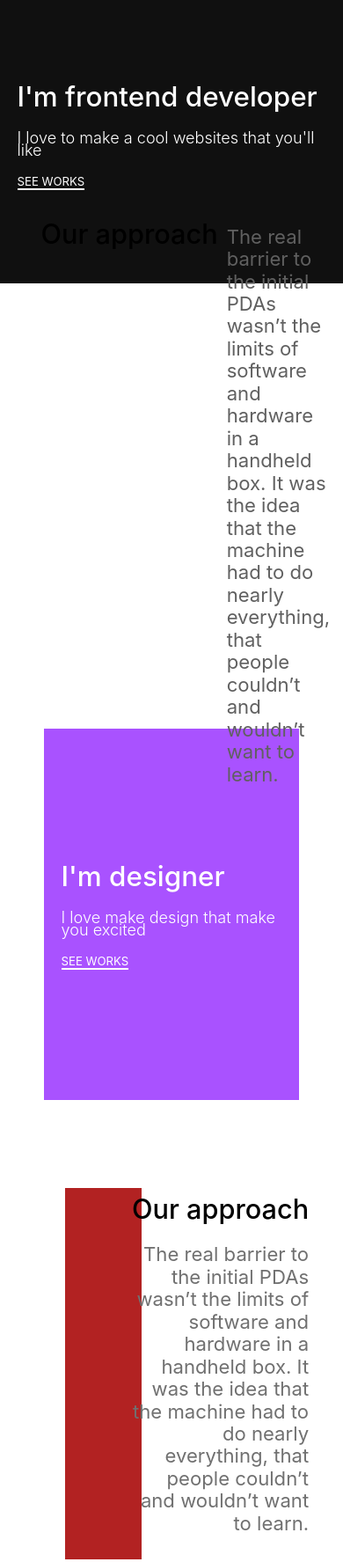
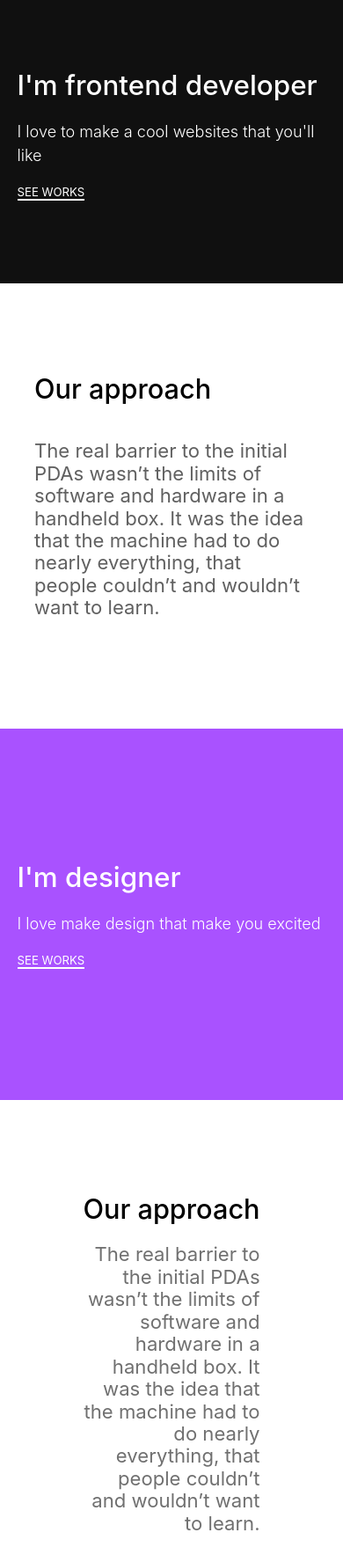
Before and after one commit to rexolion/rxlncard, a Gatsby site: page / in a window 390 px wide. Shown: the part 860-2635 px from the top of the page at 88% size. Built offline with nearby package versions, Linux system fonts and the light colour scheme; Gatsby itself is replaced by a stand-in of ours.

Commit message:
:necktie: style: mobile improvement

```diff
--- a/src/components/Design/design.css
+++ b/src/components/Design/design.css
@@ -3,3 +3,8 @@
     height: 50vh;
 
 }
+@media screen and (max-width: 600px) {
+  .Design {
+      padding: 0;
+  }
+}
--- a/src/components/DesignDetails/DesignDetailsImage/designDetailsImage.css
+++ b/src/components/DesignDetails/DesignDetailsImage/designDetailsImage.css
@@ -4,3 +4,9 @@
     display: inline-block;
     background-color: firebrick;
   }
+
+  @media screen and (max-width: 600px) {
+    .Design-image {
+      display: none;
+    }
+  }
--- a/src/components/Frontend/FrontendBlock/FrontendBlockText/FrontendBlockTextPara/frontendBlockTextPara.css
+++ b/src/components/Frontend/FrontendBlock/FrontendBlockText/FrontendBlockTextPara/frontendBlockTextPara.css
@@ -6,3 +6,9 @@
     font-weight: 300;
     padding-bottom: 0;
 }
+
+@media screen and (max-width: 600px) {
+  .Text-para_bg {
+    line-height: 1.5em;
+  }
+}
--- a/src/components/FrontendPara/FrontendParaContainer/FrontendParaContainerPara/frontendParaContainerPara.css
+++ b/src/components/FrontendPara/FrontendParaContainer/FrontendParaContainerPara/frontendParaContainerPara.css
@@ -5,3 +5,9 @@
     color: #606060;
 
 }
+
+@media screen and (max-width: 600px) {
+  .Frontend-para-para {
+      width: auto;
+  }
+}
--- a/src/components/FrontendPara/FrontendParaContainer/frontendParaContainer.css
+++ b/src/components/FrontendPara/FrontendParaContainer/frontendParaContainer.css
@@ -1,3 +1,9 @@
 .Frontend-para-container {
 
 }
+
+@media screen and (max-width: 600px) {
+  .Frontend-para-container {
+      width: 80%;
+  }
+}
--- a/src/components/Projects/ProjectsHeading/projectsHeading.css
+++ b/src/components/Projects/ProjectsHeading/projectsHeading.css
@@ -55,3 +55,9 @@ font-size: 20px;
   background-color: #A507BE;
 
 }
+
+@media screen and (max-width: 600px) {
+  .Button-container {
+    width: 340px;
+  }
+}
```
Also changed, not shown: src/components/DesignDetails/designDetails.css (line endings or trailing spaces).
